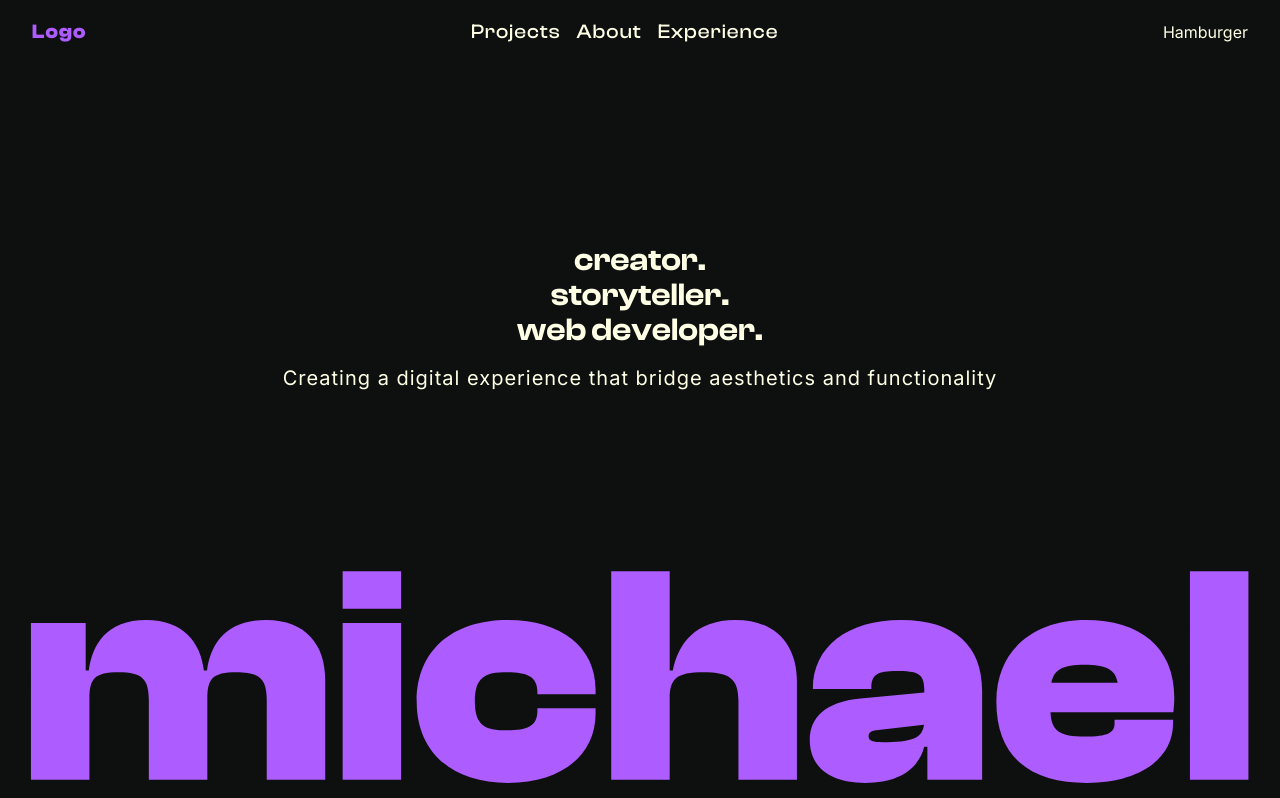
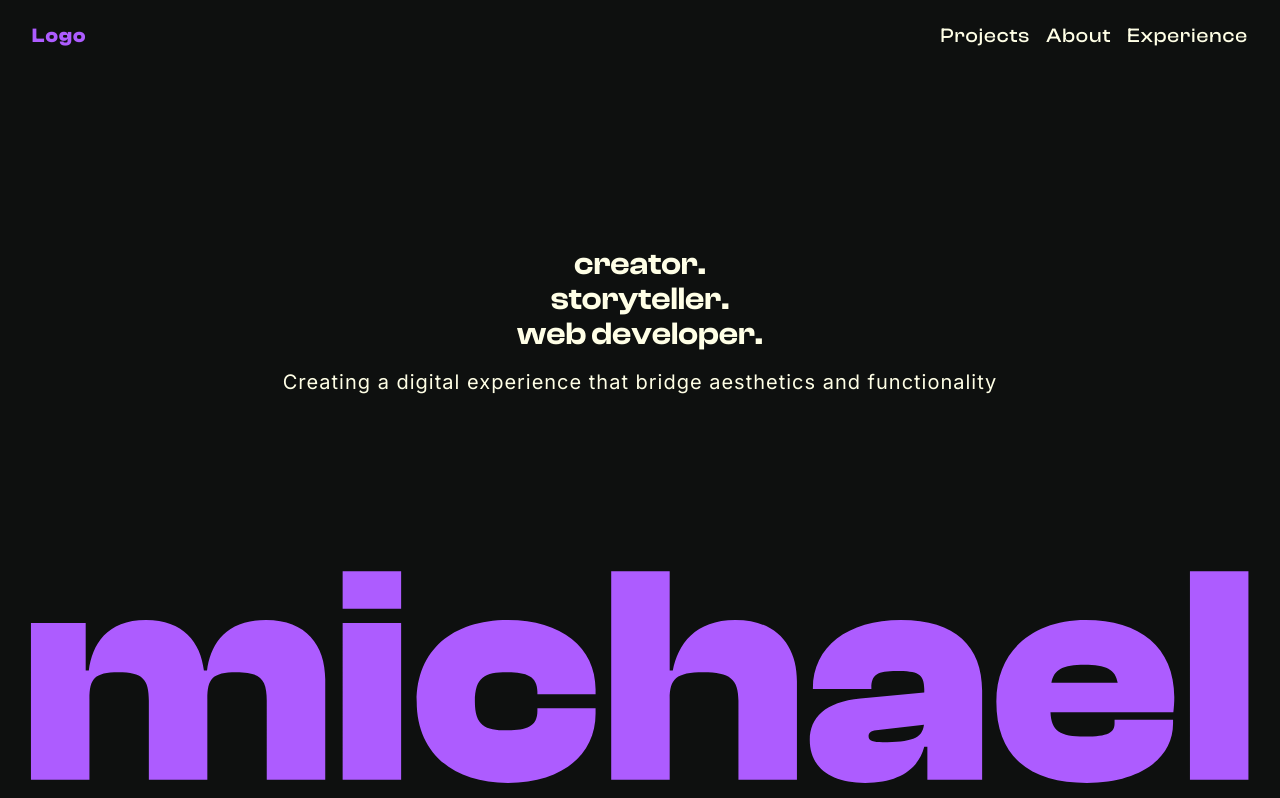
Before and after one commit to michaelcanonizado/michaelcanonizado, a Next.js app: page / in a window 1280 px wide. Shown: the top 798 px of the page. Built offline with nearby package versions, Linux system fonts and the light colour scheme.

Commit message:
fix: make <NavigationBar/> taller

```diff
--- a/src/app/_sections/navigation-bar/index.tsx
+++ b/src/app/_sections/navigation-bar/index.tsx
@@ -24,7 +24,7 @@ const NavigationBar = ({ className }: ComponentBaseProps) => {
     <header className={cn('flex flex-row justify-center', className)}>
       <nav
         className={cn(
-          'container !my-0 flex h-[64px] flex-row items-center justify-between bg-transparent !py-0 text-foreground'
+          'container !my-0 flex h-[72px] flex-row items-center justify-between bg-transparent !py-0 text-foreground'
         )}
       >
         <div>
@@ -35,7 +35,7 @@ const NavigationBar = ({ className }: ComponentBaseProps) => {
             Logo
           </TextBody>
         </div>
-        <div className='hidden flex-row gap-md sm:flex'>
+        <div className='hidden flex-row gap-md md:flex'>
           {links.map((link, index) => {
             return (
               <AnchorLink key={index} target={link.id}>
@@ -44,7 +44,7 @@ const NavigationBar = ({ className }: ComponentBaseProps) => {
             );
           })}
         </div>
-        <div className=''>
+        <div className='block: md:hidden'>
           <Hamburger />
         </div>
       </nav>
--- a/src/styles/globals.css
+++ b/src/styles/globals.css
@@ -46,7 +46,7 @@
     @apply mx-auto my-xl w-full max-w-[1440px] px-md py-lg md:my-xl md:px-lg md:py-xl;
   }
   .max-height {
-    @apply min-h-[calc(100dvh-64px)];
+    @apply min-h-[calc(100dvh-72px)];
   }
 }
 
```
